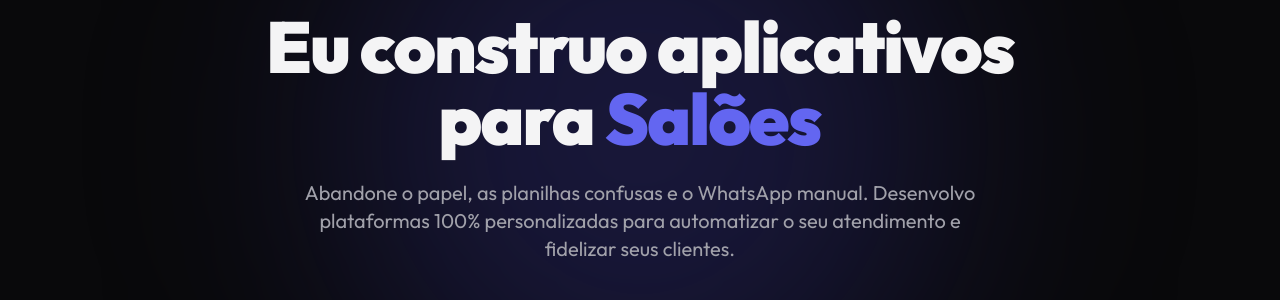
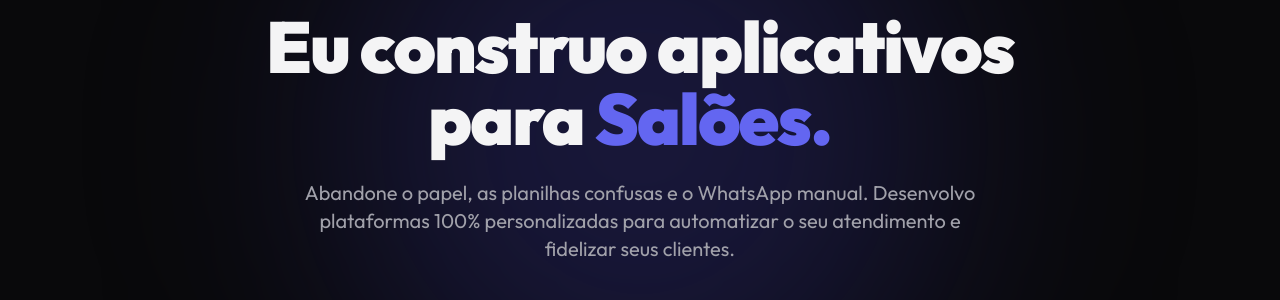
Before and after one commit to ViniciusXDev/portfolio-barbearia, a plain HTML site: page index.html in a window 1280 px wide. Shown: the part 261-561 px from the top of the page. Drawn offline with nearby package versions, Linux system fonts and the light colour scheme.

Commit message:
adcionado o nome

```diff
--- a/index.html
+++ b/index.html
@@ -4,7 +4,7 @@
     <meta charset="UTF-8">
     <meta name="viewport" content="width=device-width, initial-scale=1.0">
     <meta name="referrer" content="no-referrer">
-    <title>Seu Nome | Desenvolvimento de Software Sob Medida</title>
+    <title>Marcus Dev | Desenvolvimento de Software Sob Medida</title>
 
     <script src="https://cdn.tailwindcss.com"></script>
     <link rel="stylesheet" href="https://cdnjs.cloudflare.com/ajax/libs/font-awesome/6.4.0/css/all.min.css">
@@ -224,7 +224,7 @@
 
     <script>
         const textElement = document.getElementById('typewriter');
-        const words = ['Barbearias.', 'Salões', 'Gerenciamento', 'o seu Negócio.'];
+        const words = ['Barbearias.', 'Salões.', 'Gerenciamento.', 'o seu Negócio.'];
         let wordIndex = 0;
         let charIndex = 0;
         let isDeleting = false;
```
